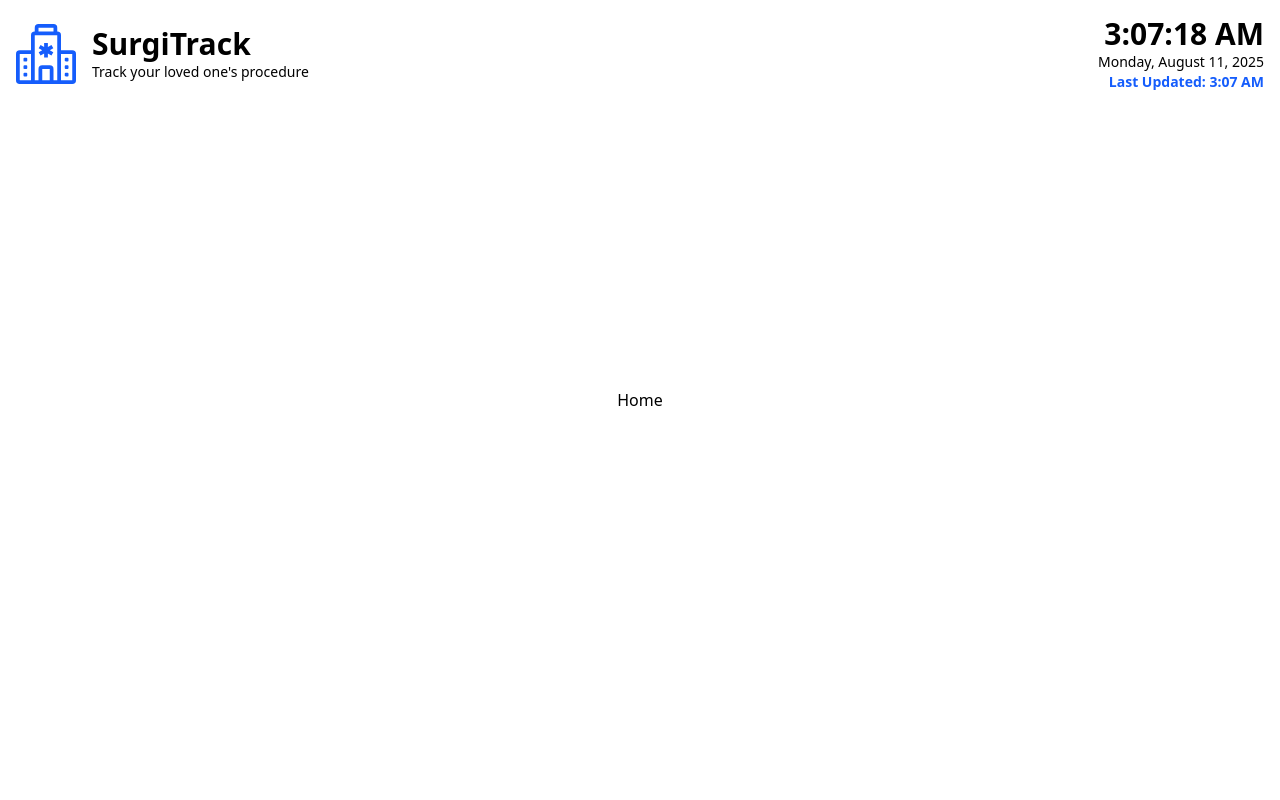
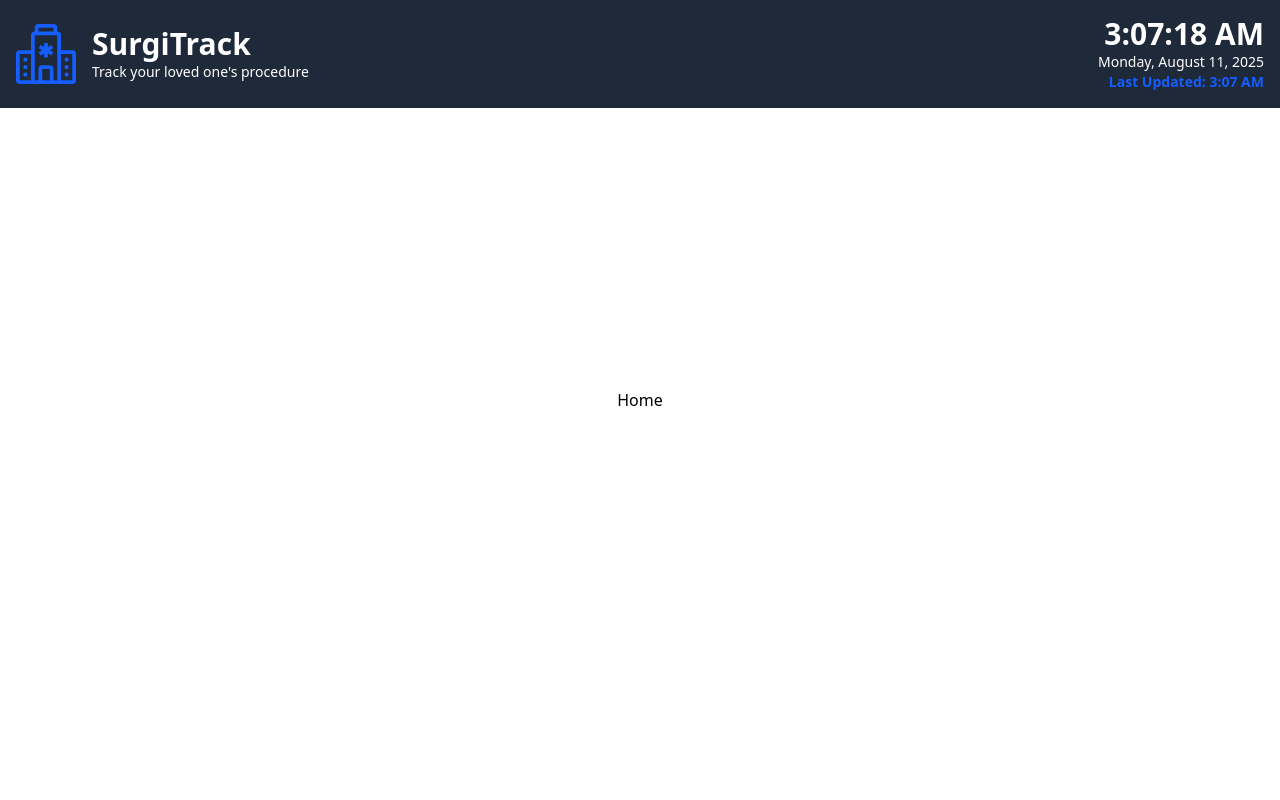
Before and after one commit to chingu-voyages/V56-tier3-team-36, a React (Vite) app in the folder client/: page /home in a window 1280 px wide. Shown: the top 800 px of the page. Built offline with nearby package versions, Linux system fonts and the light colour scheme.

Commit message:
added background

```diff
--- a/client/src/components/Header.jsx
+++ b/client/src/components/Header.jsx
@@ -30,7 +30,7 @@ export default function Header() {
 
   return (
     <div className="w-full">
-      <header className="text-black font-bold flex items-center justify-between top-0 left-0 fixed w-full bg-white">
+      <header className="text-white bg-gray-800 font-bold flex items-center justify-between top-0 left-0 fixed w-full">
         <div className="flex items-center">
           <BsHospital className="md:text-6xl text-3xl m-4 text-blue-600" />
           <div className="flex flex-col justify-items-start items-start">
```
